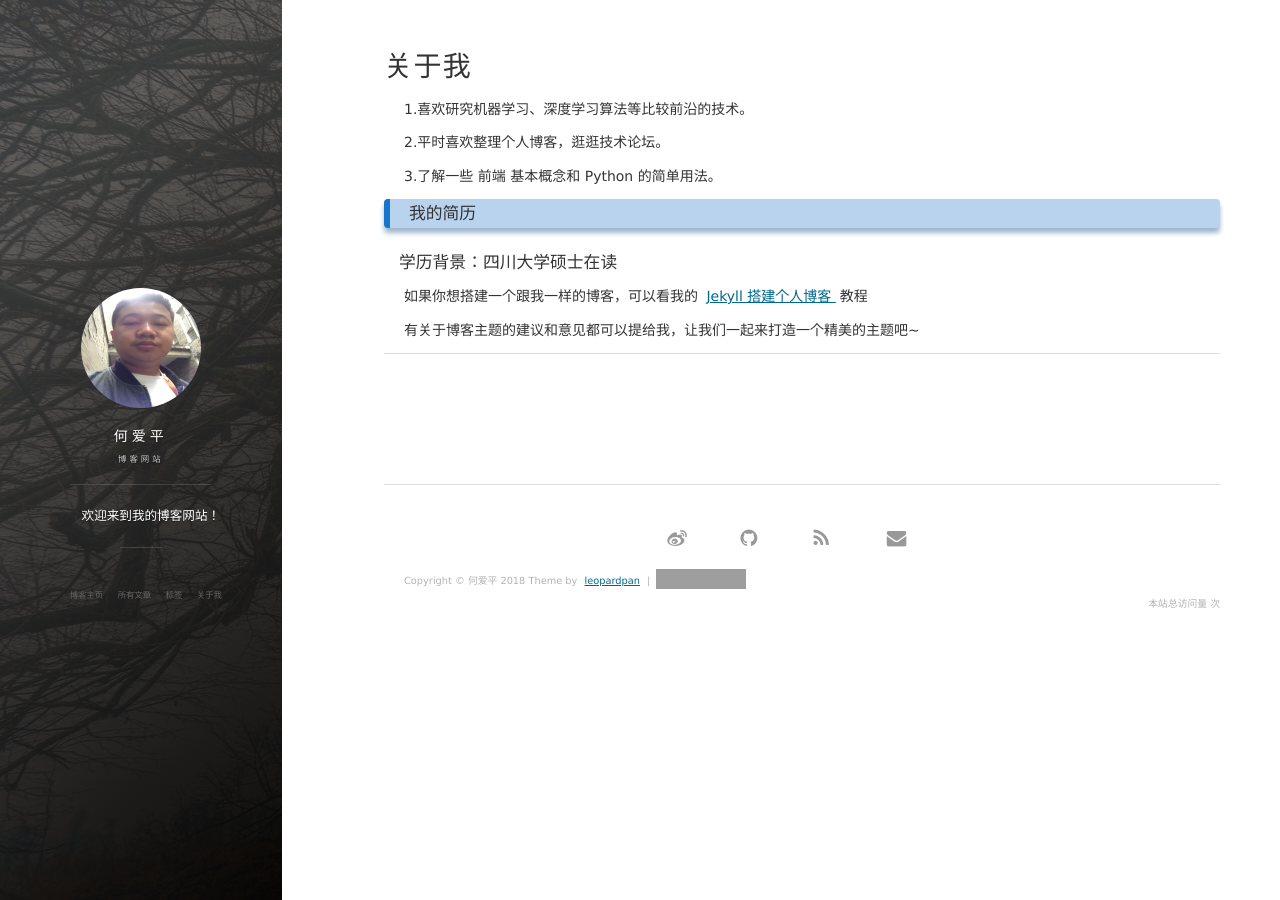
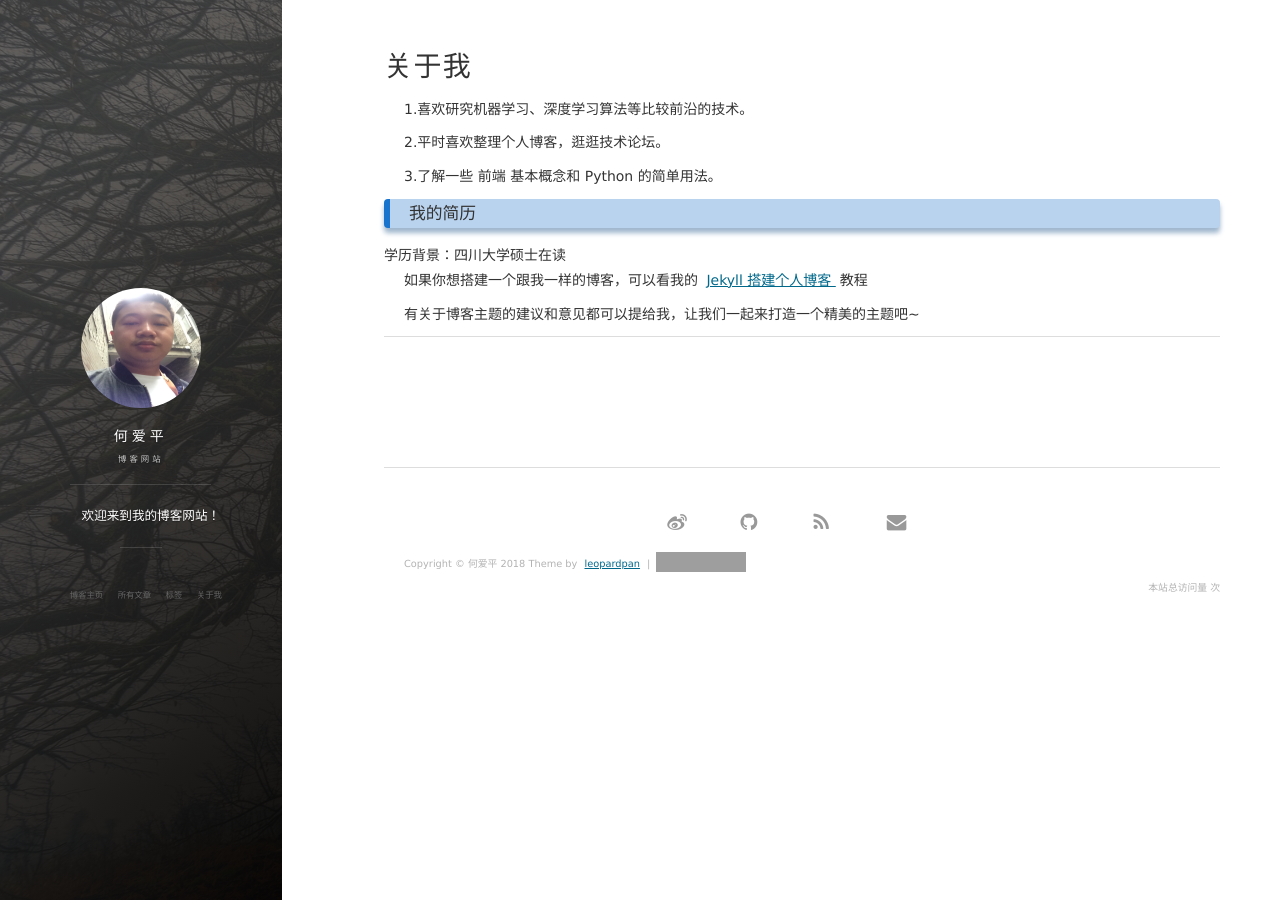
Before and after one commit to AndrewHeaiping/AndrewHeaiping.github.io., a Jekyll site: the page built from about.md, in a window 1280 px wide. Built offline with Jekyll 4.4.1, drawn with Linux system fonts in a browser that asks for light colours; nearby versions of some CDN libraries; comment, search, counter and statistics services are not loaded; grey boxes are pictures that could not be loaded.

```diff
--- a/about.md
+++ b/about.md
@@ -15,7 +15,7 @@ title: 关于我
 
 <p>
 
-<h4>学历背景：四川大学硕士在读</h4>
+<h5>学历背景：四川大学硕士在读</h5>
 <p>
 
 如果你想搭建一个跟我一样的博客，可以看我的
```
